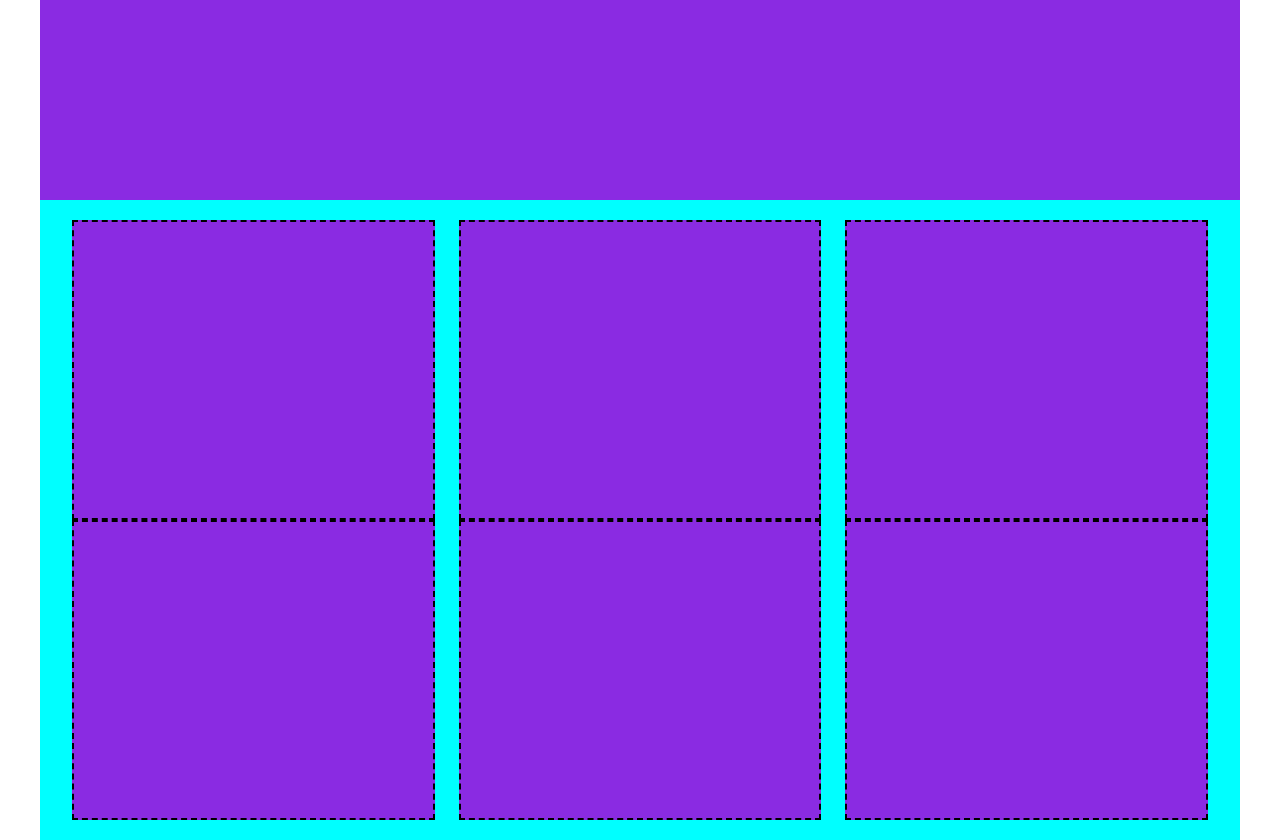
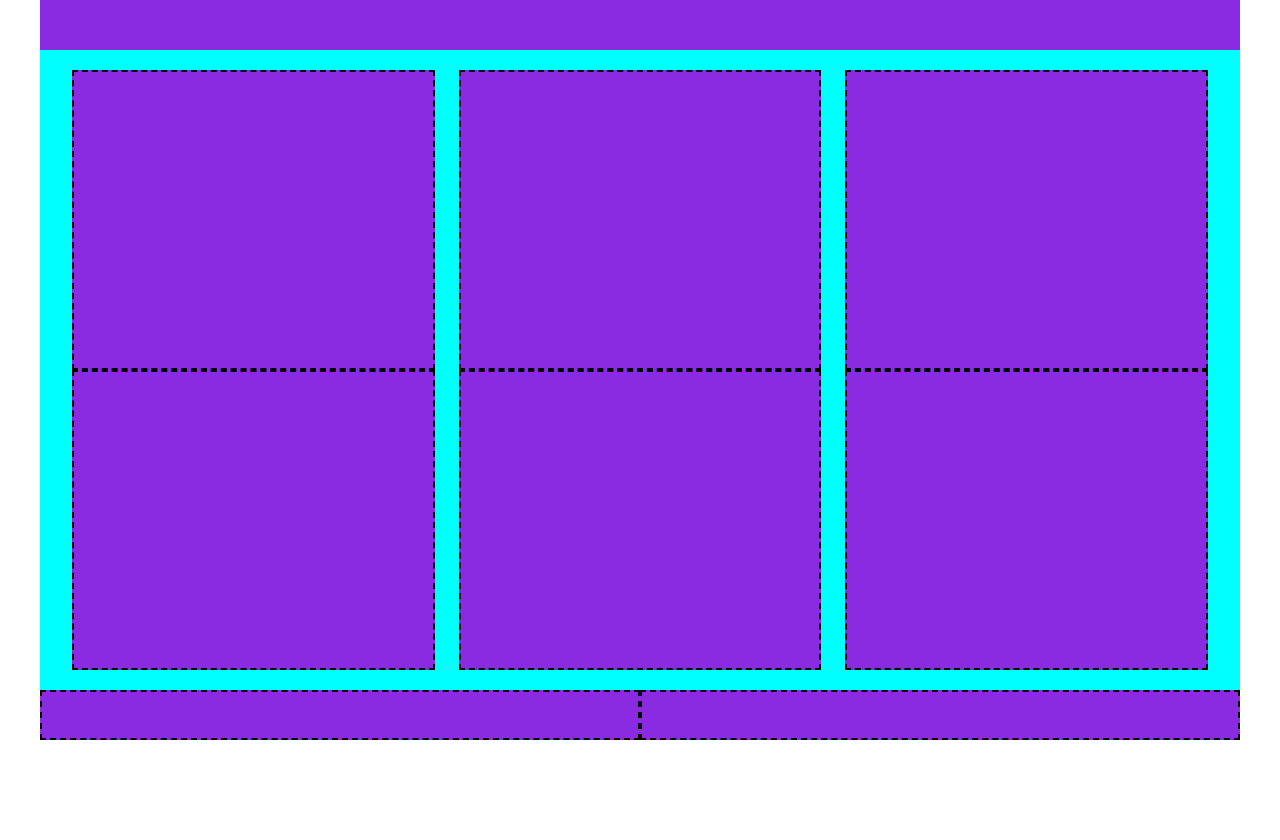
Before and after one commit to ElRafo92/html-css-boolando, a plain HTML site: page index.html in a window 1280 px wide. After the commit the page ends 800 px from the top, so only its background shows below. Drawn offline with Linux system fonts and the light colour scheme.

Commit message:
ADD FOOTER LAYOUT

```diff
--- a/css/style.css
+++ b/css/style.css
@@ -14,7 +14,7 @@
     width: 100%;
 }
 .debug header .col{
-    height: 200px;
+    height: 50px;
     background-color: blueviolet;
 }
 /* /parte header */
@@ -30,6 +30,18 @@
     border: 2px dashed black;
 }
 /* /parte main */
+
+/* parte footer  */
+.debug footer .row{
+    background-color: aqua;
+    width: 100%;
+}
+.debug footer .col{
+    height: 50px;
+    background-color: blueviolet;
+    border: 2px dashed black;
+}
+/* /parte footer  */
 
 /* COMMON */
 
@@ -70,3 +82,12 @@ main .col{
 }
 
 /* FOOTER */
+
+footer .row{
+    display: flex;
+    justify-content: space-between;
+    width: 100%;
+}
+footer .col{
+    width: 50%;
+}
--- a/index.html
+++ b/index.html
@@ -37,7 +37,12 @@
     </main>
 
     <footer>
-
+        <div class="container">
+            <div class="row">
+                <div class="col"></div>
+                <div class="col"></div>
+            </div>
+        </div>
     </footer>
 </body>
 </html>
```
